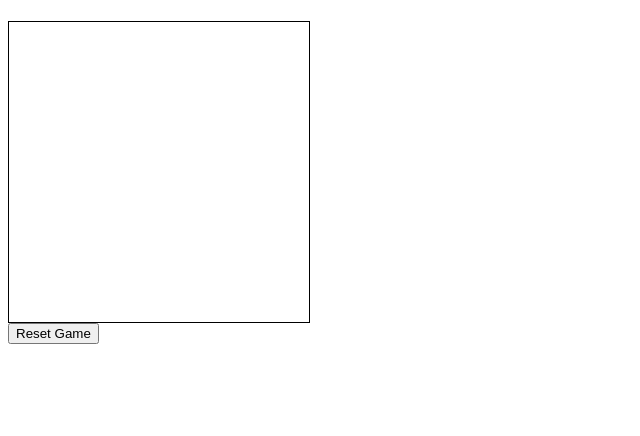
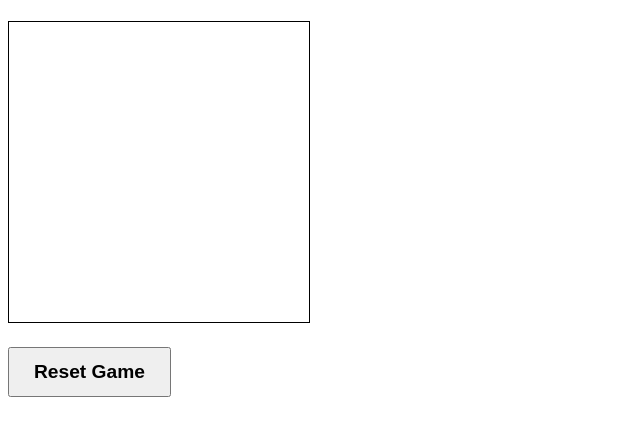
Before and after one commit to nimshrestha/tic-tac-toe, a plain HTML site: page index.html in a window 1280 px wide. Shown: the whole page, without its empty margins (0-640 px from the left). Drawn offline with Linux system fonts and the light colour scheme.

Commit message:
Style reset button

```diff
--- a/style.css
+++ b/style.css
@@ -20,3 +20,10 @@
     font-size: 3rem;
 
 }
+
+.reset {
+    margin-top: 24px;
+    padding: 12px 24px;
+    font-weight: bold;
+    font-size: 1.2rem;
+}
```
